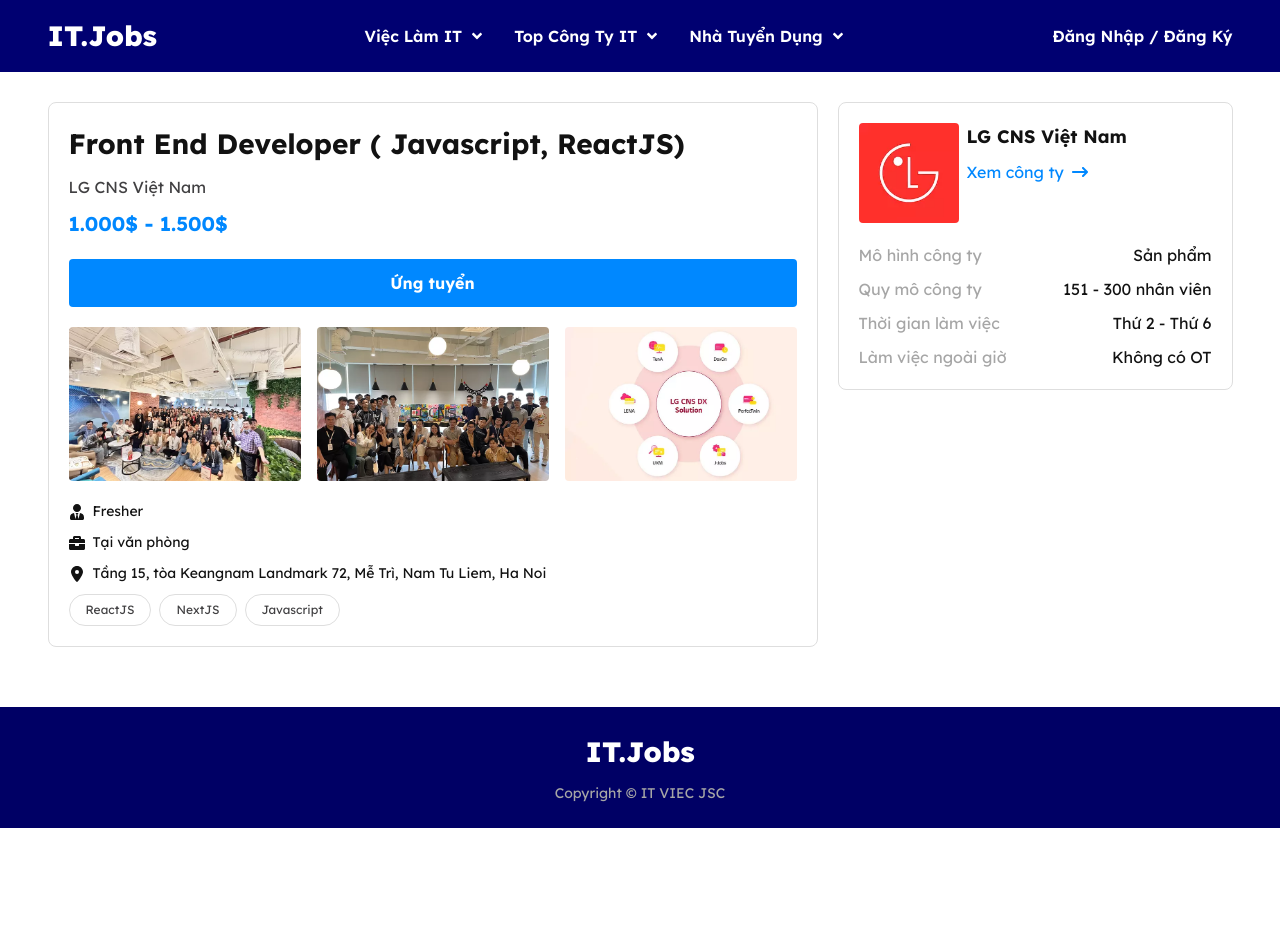
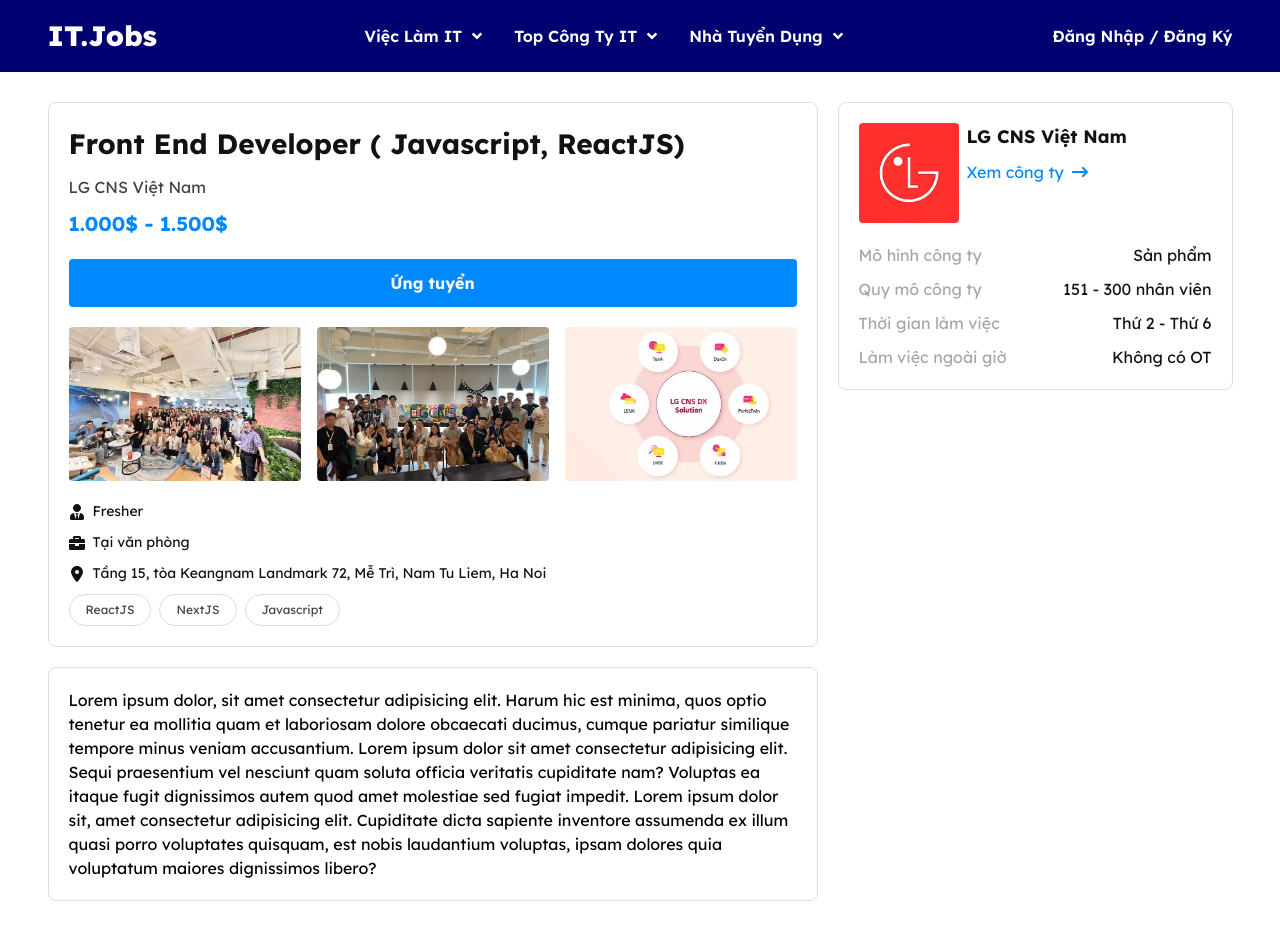
Before and after one commit to trongnp267/project-3, a Next.js app: page /job/detail/1 in a window 1280 px wide. Shown: the top 952 px of the page. Before the commit the page ends 828 px from the top, so only its background shows below. Built offline with nearby package versions, Linux system fonts and the light colour scheme.

Commit message:
Dựng khối Mô tả chi tiết (Chi tiết công việc)

```diff
--- a/src/app/(pages)/job/detail/[id]/page.tsx
+++ b/src/app/(pages)/job/detail/[id]/page.tsx
@@ -58,6 +58,12 @@ export default function JobDetail() {
                   </div>
                 </div>
                 {/* Hết Thông tin công việc */}
+
+                {/* Mô tả chi tiết */}
+                <div className="p-[20px] bg-white border border-[#DEDEDE] rounded-[8px] mt-[20px]">
+                  Lorem ipsum dolor, sit amet consectetur adipisicing elit. Harum hic est minima, quos optio tenetur ea mollitia quam et laboriosam dolore obcaecati ducimus, cumque pariatur similique tempore minus veniam accusantium. Lorem ipsum dolor sit amet consectetur adipisicing elit. Sequi praesentium vel nesciunt quam soluta officia veritatis cupiditate nam? Voluptas ea itaque fugit dignissimos autem quod amet molestiae sed fugiat impedit. Lorem ipsum dolor sit, amet consectetur adipisicing elit. Cupiditate dicta sapiente inventore assumenda ex illum quasi porro voluptates quisquam, est nobis laudantium voluptas, ipsam dolores quia voluptatum maiores dignissimos libero?
+                </div>
+                {/* Hết Mô tả chi tiết */}
               </div>
               <div>
                 {/* Thông tin công ty */}
```
